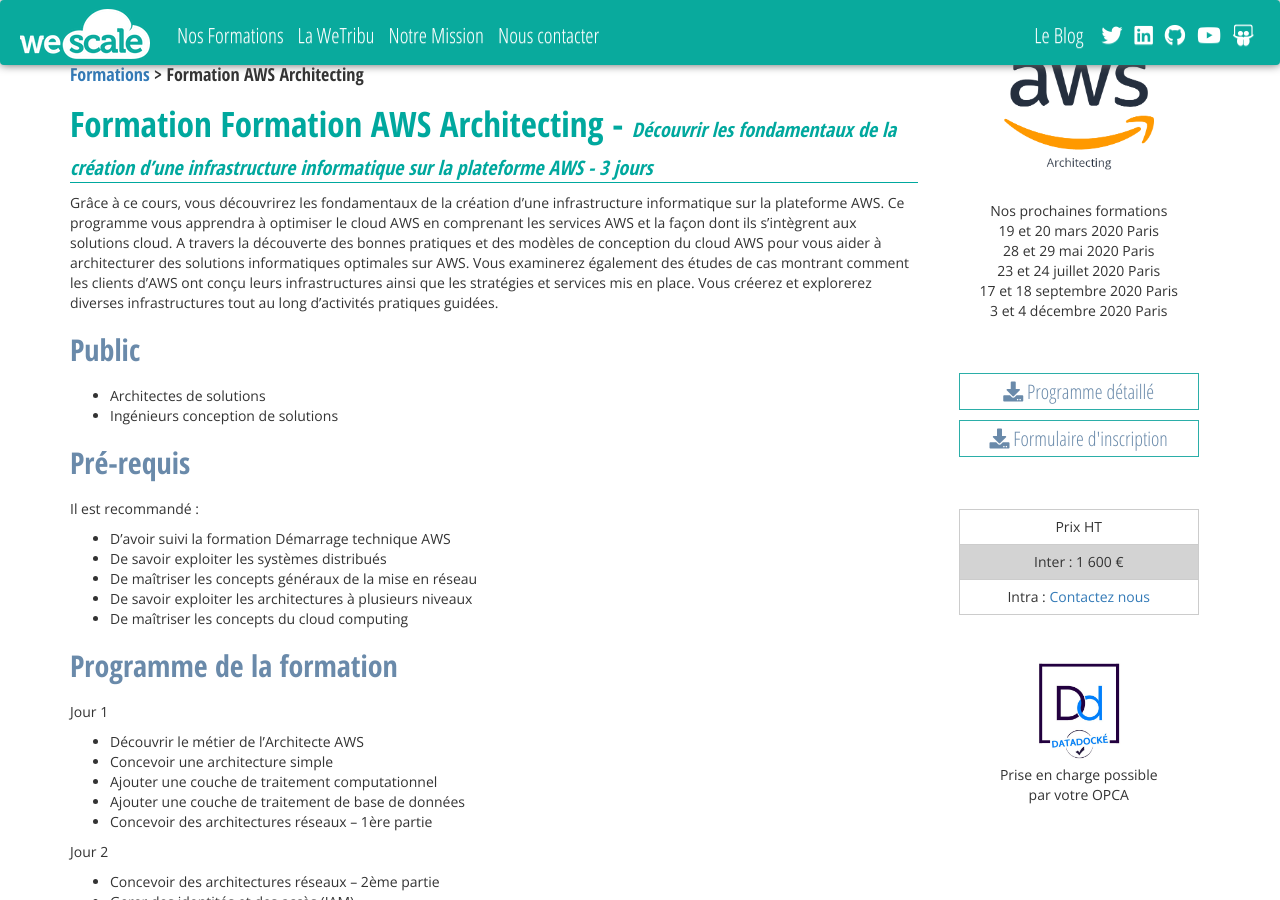
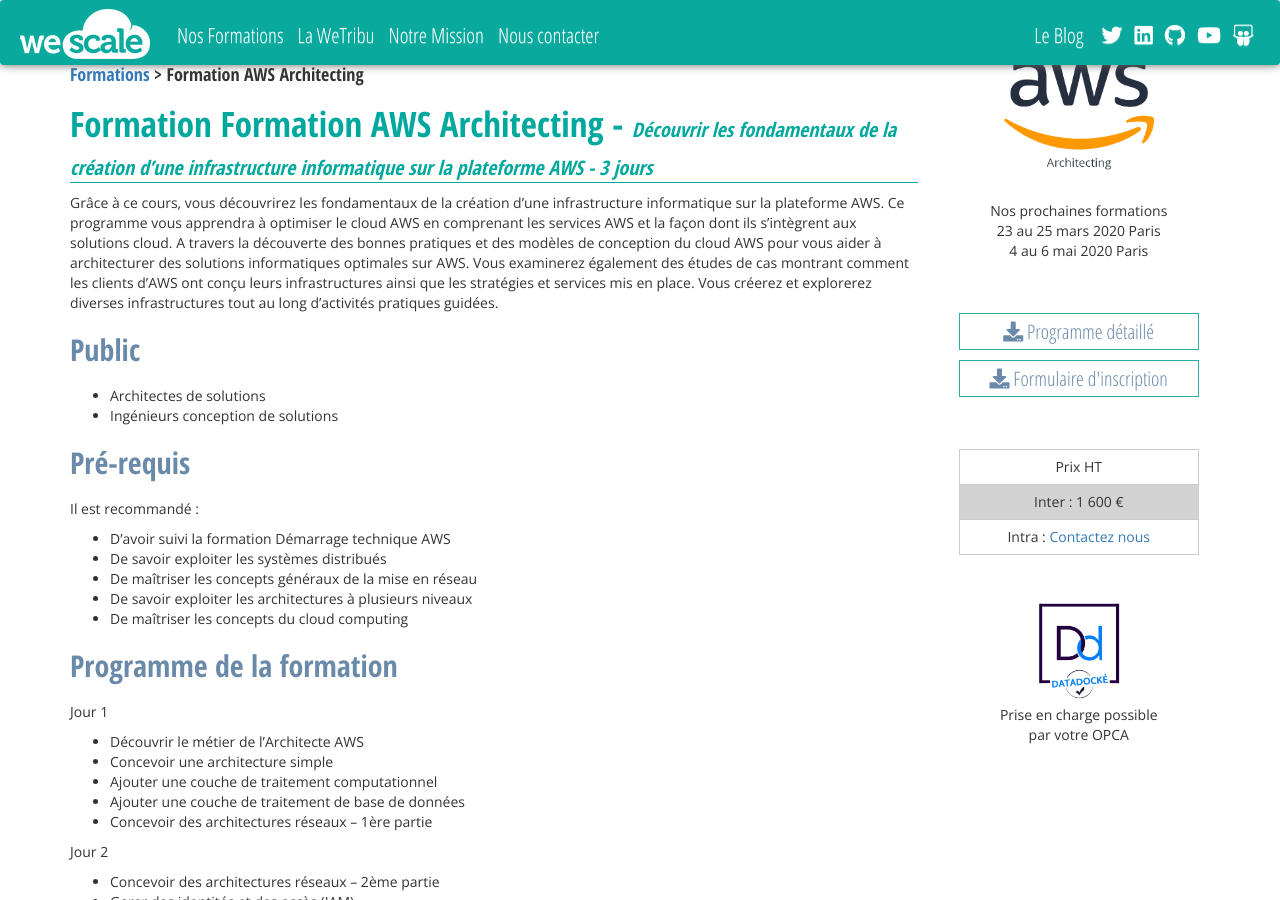
Before and after one commit to wescale/wescale-site, a Jekyll site: the page built from _formations/Formation-AWS-Architecting.md, in a window 1280 px wide and 900 px high. Built offline with Jekyll 4.4.1, drawn with Linux system fonts in a browser that asks for light colours; nearby versions of some CDN libraries; comment, search, counter and statistics services are not loaded.

Commit message:
Update Formation-AWS-Architecting.md

```diff
--- a/_formations/Formation-AWS-Architecting.md
+++ b/_formations/Formation-AWS-Architecting.md
@@ -15,11 +15,8 @@
 formateur_img: /images/wewes/avatar.png
 subtitle: |
     Nos prochaines formations<br>
-    19 et 20 mars 2020 Paris<br>
-    28 et 29 mai 2020 Paris<br>
-    23 et 24 juillet 2020 Paris<br>
-    17 et 18 septembre 2020 Paris<br>
-    3 et 4 décembre 2020 Paris<br>
+    23 au 25 mars 2020 Paris<br>
+    4 au 6 mai 2020 Paris<br>
 pdf: /pdf/Programme-de-formation-AWS-Architecting.pdf
 duree: 3 jours
 tarif: 1 600 €
```
